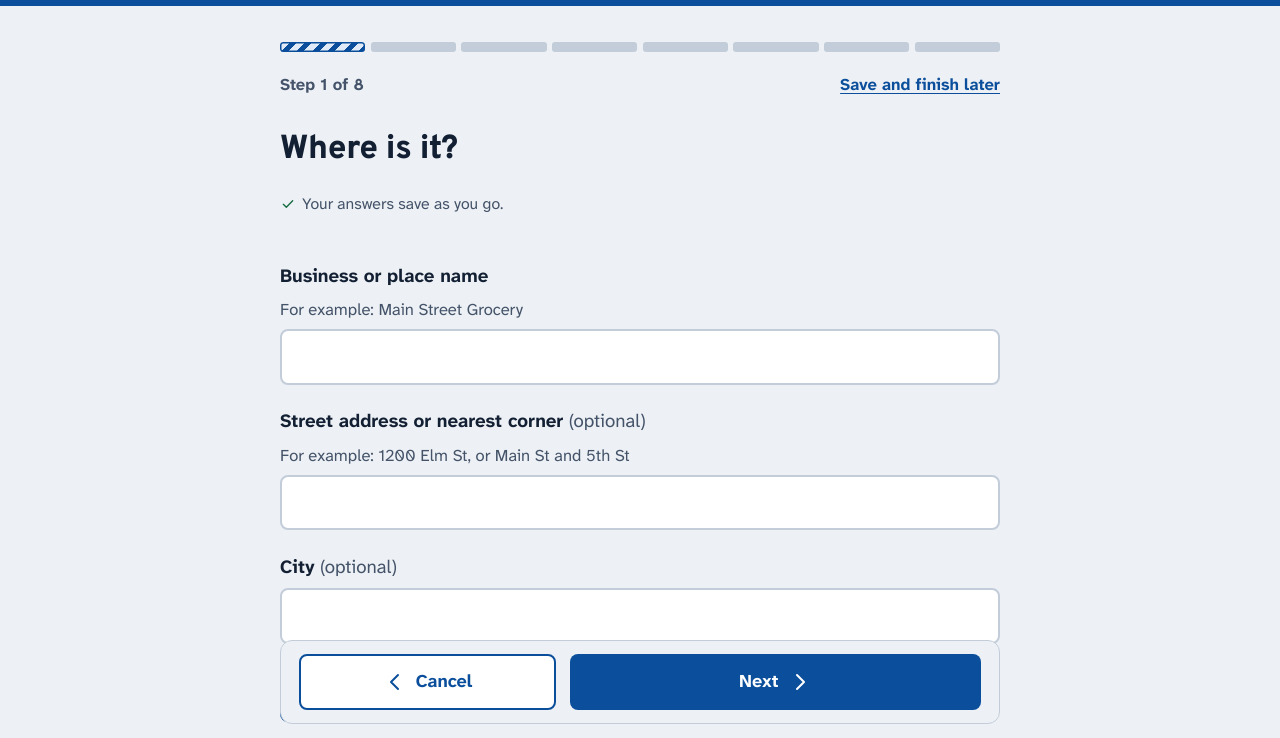
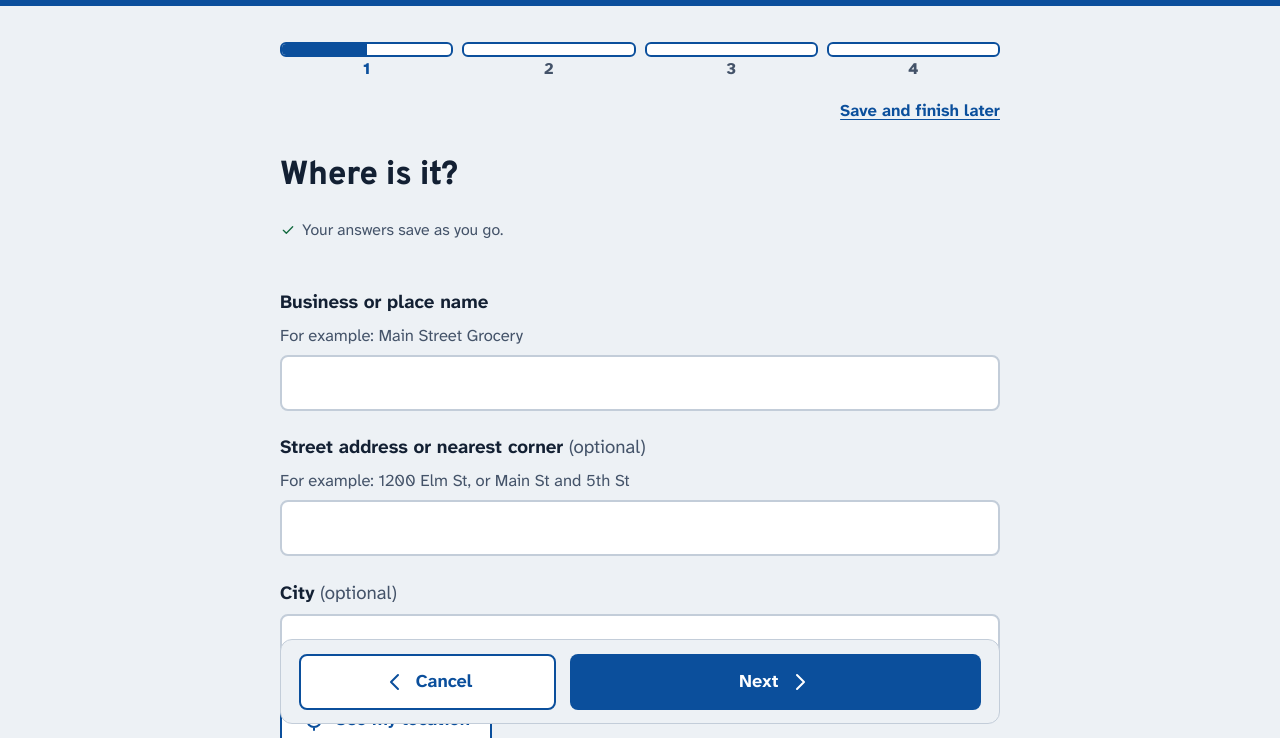
Before and after one commit to VivalaRocket4431/CurbCutter, a website with bundled scripts: page public/index.html in a window 1280 px wide. Both pictures are taken after a click on the link "Report a barrier". Shown: the part 62-800 px from the top of the page. Built offline with nearby package versions, Linux system fonts and the light colour scheme.

Commit message:
4 box progress bar
streamlined 8 segment progress bar with 4 segments aligning with 4 high-level steps to be readable at a glance.

```diff
--- a/public/assets/app.css
+++ b/public/assets/app.css
@@ -439,10 +439,13 @@ details.explain ul { padding-left: 0; list-style: none; display: flex; flex-dire
 .wizard-top { display: flex; justify-content: space-between; align-items: center; gap: 0.75rem; flex-wrap: wrap; }
 .wizard .eyebrow .stage { margin-left: 0.5rem; padding: 0.1rem 0.45rem; border-radius: 4px; background: var(--sign-soft); color: var(--ink); }
 .later { font-weight: 700; min-height: 2.75rem; display: inline-flex; align-items: center; }
-.progress { display: flex; gap: 0.3rem; }
-.progress-seg { flex: 1; height: 0.6rem; border-radius: 3px; background: var(--line); }
-.progress-seg.done { background: var(--sign); }
-.progress-seg.current { background: var(--hatch), var(--sign-soft); box-shadow: inset 0 0 0 1.5px var(--sign); }
+/* Report progress: 4 numbered boxes that fill left to right (see progressBoxes in wizard.js). */
+.progress { display: grid; grid-template-columns: repeat(4, 1fr); gap: 0.5rem; }
+.progress-box { display: grid; justify-items: center; gap: 0.2rem; }
+.progress-track { display: block; width: 100%; height: 0.85rem; border: 2px solid var(--sign); border-radius: 6px; background: var(--plate); overflow: hidden; }
+.progress-fill { display: block; height: 100%; width: 0; background: var(--sign); }
+.progress-num { font-weight: 800; font-size: 0.9rem; line-height: 1.1; color: var(--ink-2); }
+.progress-box.current .progress-num { color: var(--sign); }
 .autosave { display: flex; align-items: center; gap: 0.35rem; color: var(--ink-2); font-size: 0.88rem; }
 .autosave .icon { color: var(--go); }
 .wizard-actions {
@@ -734,7 +737,7 @@ details.fold[open] > summary > .icon { transform: rotate(90deg); }
 
 /* Wizard heading: the progress bar and one line under it. */
 .wizard-head { display: flex; flex-direction: column; gap: 0.45rem; }
-.wizard-meta { display: flex; justify-content: space-between; align-items: center; gap: 0.75rem; flex-wrap: wrap; color: var(--ink-2); font-weight: 700; font-size: 0.92rem; }
+.wizard-meta { display: flex; justify-content: flex-end; align-items: center; gap: 0.75rem; flex-wrap: wrap; color: var(--ink-2); font-weight: 700; font-size: 0.92rem; }
 .wizard .step-host { padding-bottom: 0.5rem; }
 .pre { white-space: pre-line; }
 .note-line { display: flex; gap: 0.45rem; align-items: flex-start; color: var(--ink-2); font-size: 0.94rem; }
--- a/public/js/screens/wizard.js
+++ b/public/js/screens/wizard.js
@@ -28,10 +28,34 @@ export function activeSteps(c) {
   return STEPS.filter((s) => !s.when || s.when(c));
 }
 
+// The screen a draft stopped on, for "Continue: ..." on Home. No step counts: progress shows as 4 boxes.
 export function stepLabel(c) {
   const steps = activeSteps(c);
   const i = Math.max(0, steps.findIndex((s) => s.id === c.step));
-  return `step ${i + 1} of ${steps.length}, ${steps[i].title.toLowerCase().replace(/\?$/, '')}`;
+  return steps[i].title;
+}
+
+// Progress is always 4 numbered boxes, however many screens a report has. Each screen fills its share,
+// so with 8 screens every screen fills half a box. It shows progress only; it isn't a menu.
+const BOXES = 4;
+
+function progressBoxes(idx, total) {
+  const reached = (idx + 1) / total;
+  const filled = Math.round(reached * BOXES * 1000) / 1000;
+  const part = Math.min(BOXES, Math.max(1, Math.ceil(filled)));
+  return h('div', {
+    class: 'progress', role: 'progressbar', 'aria-label': 'Your progress',
+    'aria-valuemin': '0', 'aria-valuemax': '100', 'aria-valuenow': String(Math.round(reached * 100)),
+    'aria-valuetext': `Part ${part} of ${BOXES}`,
+  }, Array.from({ length: BOXES }, (_, i) => {
+    const share = Math.max(0, Math.min(1, filled - i));
+    const fill = h('span', { class: 'progress-fill' });
+    fill.style.width = `${share * 100}%`; // set through the style object, which the security policy allows
+    return h('span', { class: `progress-box${i + 1 === part ? ' current' : ''}` },
+      h('span', { class: 'progress-track' }, fill),
+      h('span', { class: 'progress-num', 'aria-hidden': 'true' }, String(i + 1)),
+    );
+  }));
 }
 
 export async function renderNewCase(params, ctx) {
@@ -590,9 +614,7 @@ export async function renderWizard(params, ctx) {
   idx = steps.findIndex((s) => s.id === step.id);
   const total = steps.length;
 
-  const progress = h('div', { class: 'progress', role: 'img', 'aria-label': `Step ${idx + 1} of ${total}` },
-    steps.map((s, i) => h('span', { class: `progress-seg${i < idx ? ' done' : ''}${i === idx ? ' current' : ''}` })),
-  );
+  const progress = progressBoxes(idx, total);
 
   const goNext = async () => {
     errors = current.validate ? current.validate() : [];
@@ -645,7 +667,7 @@ export async function renderWizard(params, ctx) {
   const node = h('div', { class: 'screen wizard' },
     h('div', { class: 'wizard-head' },
       progress,
-      h('p', { class: 'wizard-meta' }, h('span', null, `Step ${idx + 1} of ${total}`), later),
+      h('p', { class: 'wizard-meta' }, later),
     ),
     h('h1', { id: 'page-title', tabindex: '-1' }, step.title),
     idx === 0 && !editing ? h('p', { class: 'autosave' }, icon('check', { size: 16 }), 'Your answers save as you go.') : null,
@@ -655,7 +677,7 @@ export async function renderWizard(params, ctx) {
   );
 
   return {
-    title: `${step.title} (step ${idx + 1} of ${total})`,
+    title: step.title,
     node,
     hideNav: true,
     cleanup: () => { save.flush(); cleanups.forEach((fn) => fn()); },
--- a/public/sw.js
+++ b/public/sw.js
@@ -5,7 +5,7 @@
 // app uses it the next time it opens. Nobody is asked to update, and nothing reloads mid-report.
 
 // <stamp>
-const VERSION = 'curbcut-0df09ee40304';
+const VERSION = 'curbcut-61cd1d77c655';
 const FILES = [
   './',
   'assets/app.css',
```
Also changed, not shown: tests/e2e/flow.spec.mjs (+20 -0 lines), README.md.
